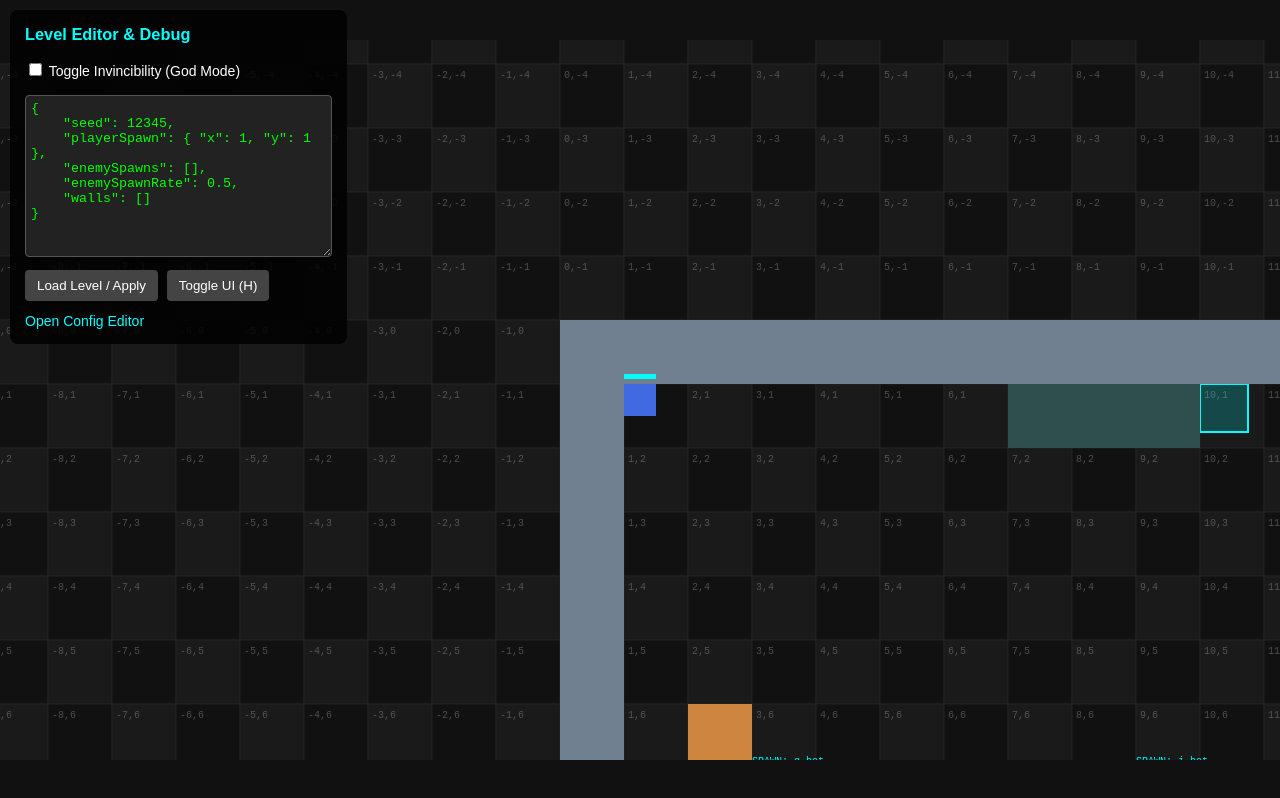
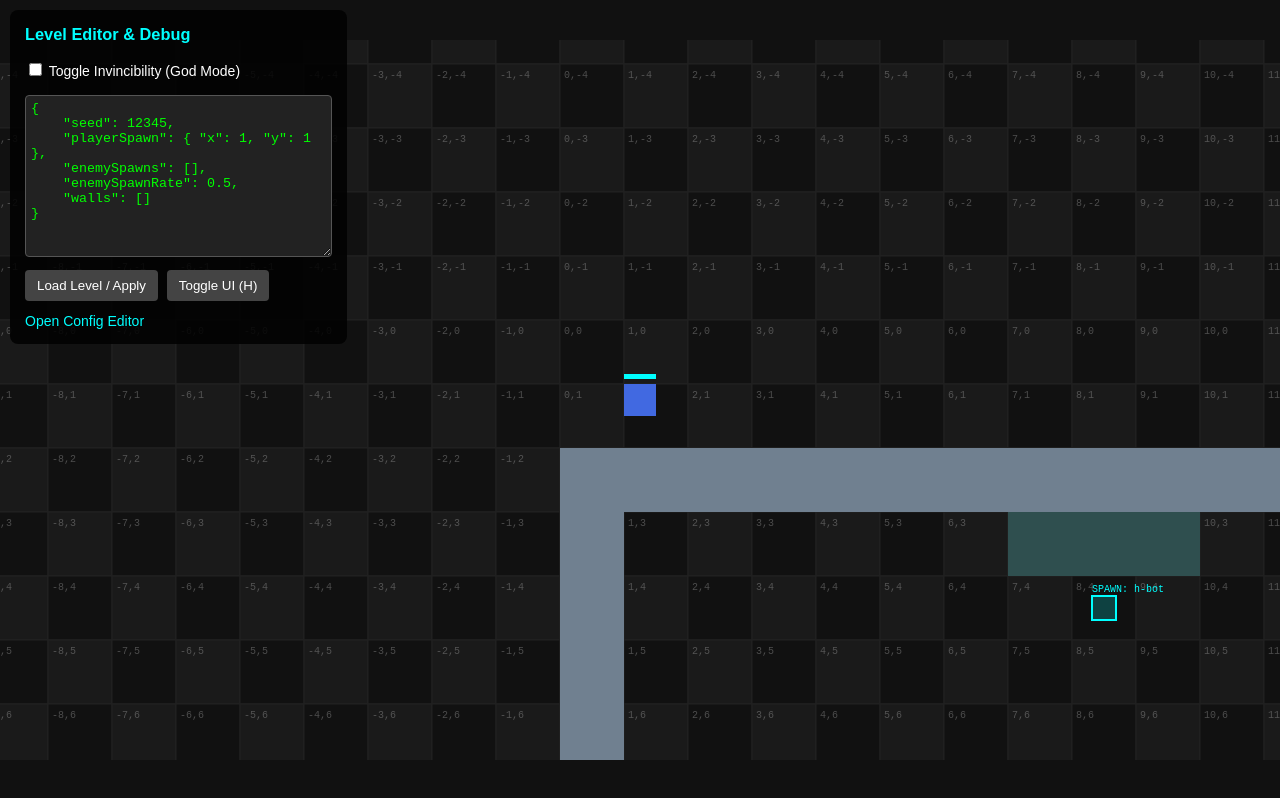
Before and after one commit to qwertiopy/demo, a plain HTML site: page index.html in a window 1280 px wide. Drawn offline with Linux system fonts and the light colour scheme.

Commit message:
configurable enemy type specific spawns

```diff
--- a/config.json
+++ b/config.json
@@ -1,16 +1,17 @@
 {
-    "PLAYER_SPEED": 5.0,
-    "PLAYER_BULLET_SPEED": 10.0,
+    "CONFIG_SCHEMA_VERSION": 3,
+    "PLAYER_SPEED": 6.0,
+    "PLAYER_BULLET_SPEED": 12.0,
     "PLAYER_SHOOT_COOLDOWN": 0,
     "STRUCTURE_DENSITY_BLOCKS": 5,
     "ENEMY_TYPES": {
         "g-bot": {
             "sizeBlocks": 0.5,
-            "speed": 5,
+            "speed": 5.4,
             "hp": 1,
             "color": "orange",
             "shootCooldown": 250,
-            "bulletSpeed": 10.0,
+            "bulletSpeed": 15.0,
             "bulletRadiusBlocks": 0.08,
             "bulletColor": "gold",
             "bulletDamage": 1,
@@ -19,11 +20,11 @@
         },
         "j-bot": {
             "sizeBlocks": 0.75,
-            "speed": 2.5,
+            "speed": 3.0,
             "hp": 3,
             "color": "darkred",
             "shootCooldown": 100,
-            "bulletSpeed": 10.0,
+            "bulletSpeed": 12.0,
             "bulletRadiusBlocks": 0.12,
             "bulletColor": "red",
             "bulletDamage": 3,
@@ -32,7 +33,7 @@
         },
         "h-bot": {
             "sizeBlocks": 0.375,
-            "speed": 2.5,
+            "speed": 2.4,
             "hp": 1,
             "color": "purple",
             "shootCooldown": 500,
@@ -47,15 +48,17 @@
     "STRUCTURE_LIBRARY": [
         {
             "type": "pillar",
-            "widthBlocks": 1,
+            "widthBlocks": 2,
             "heightBlocks": 2,
             "color": "dimgray",
             "grid": [
                 [
-                    1
+                    1,
+                    3
                 ],
                 [
-                    1
+                    1,
+                    0
                 ]
             ]
         },
@@ -71,7 +74,7 @@
                 ],
                 [
                     1,
-                    0
+                    4
                 ],
                 [
                     1,
@@ -82,13 +85,18 @@
         {
             "type": "platform",
             "widthBlocks": 3,
-            "heightBlocks": 1,
+            "heightBlocks": 2,
             "color": "darkslategray",
             "grid": [
                 [
                     1,
                     1,
                     1
+                ],
+                [
+                    0,
+                    5,
+                    0
                 ]
             ]
         },
@@ -99,7 +107,7 @@
             "color": "peru",
             "grid": [
                 [
-                    0,
+                    2,
                     1
                 ],
                 [
--- a/game.js
+++ b/game.js
@@ -52,6 +52,18 @@ function loadLocalConfig(defaultConfig) {
         const savedConfig = JSON.parse(savedJson);
         if (!isPlainObject(savedConfig)) {
             throw new Error("Saved config is not a JSON object.");
+        }
+
+        // Schema v3 adds type-specific enemy spawn flags to STRUCTURE_LIBRARY grids.
+        // Preserve the user's other local settings, but upgrade stale structure
+        // data so an older local save cannot remove or reinterpret the new flags.
+        if (savedConfig.CONFIG_SCHEMA_VERSION !== defaultConfig.CONFIG_SCHEMA_VERSION) {
+            const migratedConfig = mergeConfig(defaultConfig, savedConfig);
+            migratedConfig.CONFIG_SCHEMA_VERSION = defaultConfig.CONFIG_SCHEMA_VERSION;
+            migratedConfig.STRUCTURE_LIBRARY = defaultConfig.STRUCTURE_LIBRARY;
+            localStorage.setItem(CONFIG_STORAGE_KEY, JSON.stringify(migratedConfig));
+            console.log("Local config migrated to type-specific structure-spawn schema v3.");
+            return migratedConfig;
         }
 
         console.log("Using locally saved config.");
@@ -142,15 +154,55 @@ function spawnWall(x, y, widthBlocks, heightBlocks, color = "slategray") {
     GameState.walls.push({ x, y, width: widthBlocks, height: heightBlocks, color });
 }
 
-function spawnEnemyPoint(x, y, type = "g-bot") {
-    const stats = Config.ENEMY_TYPES[type] || Config.ENEMY_TYPES["g-bot"];
-    GameState.enemySpawns.push({ x, y, type, size: stats.sizeBlocks });
+function chooseEnemyType() {
+    const enemyTypeRoll = seededRandom();
+    return enemyTypeRoll > 0.7 ? "h-bot" : (enemyTypeRoll > 0.3 ? "j-bot" : "g-bot");
+}
+
+// Structure grid flags:
+//   0 = empty cell
+//   1 = wall cell
+//   2 = random enemy spawn
+//   3 = g-bot spawn
+//   4 = j-bot spawn
+//   5 = h-bot spawn
+//
+// Keeping flag 2 as a random spawn preserves the old structure-spawn behaviour,
+// while flags 3-5 let a structure explicitly choose its enemy type.
+const STRUCTURE_ENEMY_FLAGS = Object.freeze({
+    2: null,
+    3: "g-bot",
+    4: "j-bot",
+    5: "h-bot"
+});
+
+function enemyTypeFromStructureFlag(flag) {
+    if (!Object.prototype.hasOwnProperty.call(STRUCTURE_ENEMY_FLAGS, flag)) {
+        return undefined;
+    }
+
+    return STRUCTURE_ENEMY_FLAGS[flag] || chooseEnemyType();
+}
+
+// Spawn points are centered inside their structure cell. Because a cell can only
+// have one flag, an enemy spawn can never also be a wall cell in the same structure.
+function spawnEnemyPointFromCell(cellX, cellY, type) {
+    const resolvedType = Config.ENEMY_TYPES[type] ? type : "g-bot";
+    const stats = Config.ENEMY_TYPES[resolvedType];
+    const size = stats.sizeBlocks;
+
+    GameState.enemySpawns.push({
+        x: cellX + (1 - size) / 2,
+        y: cellY + (1 - size) / 2,
+        type: resolvedType,
+        size
+    });
 }
 
 function updateProceduralGeneration(playerX) {
     const startX = Math.max(0, Math.floor(playerX) - Config.RENDER_DISTANCE_BACK);
     const endX = Math.floor(playerX) + Config.RENDER_DISTANCE_FRONT;
-    const ceilingY = 0;
+    const ceilingY = 2;
     const corridorWidthBlocks = 10;
     const floorY = ceilingY + corridorWidthBlocks;
 
@@ -185,19 +237,26 @@ function updateProceduralGeneration(playerX) {
                         type: template.type
                     });
 
-                    // Build walls
+                    // Build the structure directly from its grid flags.
+                    // 0 = empty, 1 = wall, 2 = random spawn,
+                    // 3 = g-bot, 4 = j-bot, 5 = h-bot.
                     for (let r = 0; r < template.grid.length; r++) {
                         for (let c = 0; c < template.grid[r].length; c++) {
-                            if (template.grid[r][c] === 1) {
-                                spawnWall(blockX + c, structY + r, 1, 1, template.color);
+                            const cell = template.grid[r][c];
+                            const worldX = blockX + c;
+                            const worldY = structY + r;
+
+                            if (cell === 1) {
+                                spawnWall(worldX, worldY, 1, 1, template.color);
+                                continue;
+                            }
+
+                            const enemyType = enemyTypeFromStructureFlag(cell);
+                            if (enemyType !== undefined) {
+                                spawnEnemyPointFromCell(worldX, worldY, enemyType);
                             }
                         }
                     }
-
-                    // Spawn Enemy
-                    let enemyTypeRoll = seededRandom();
-                    let botType = enemyTypeRoll > 0.7 ? "h-bot" : (enemyTypeRoll > 0.3 ? "j-bot" : "g-bot");
-                    spawnEnemyPoint(blockX + template.widthBlocks, structY + Math.floor(template.heightBlocks / 2), botType);
                 }
             }
         }
```
Also changed, not shown: config.html (+7 -0 lines), config.js (+41 -2 lines).
